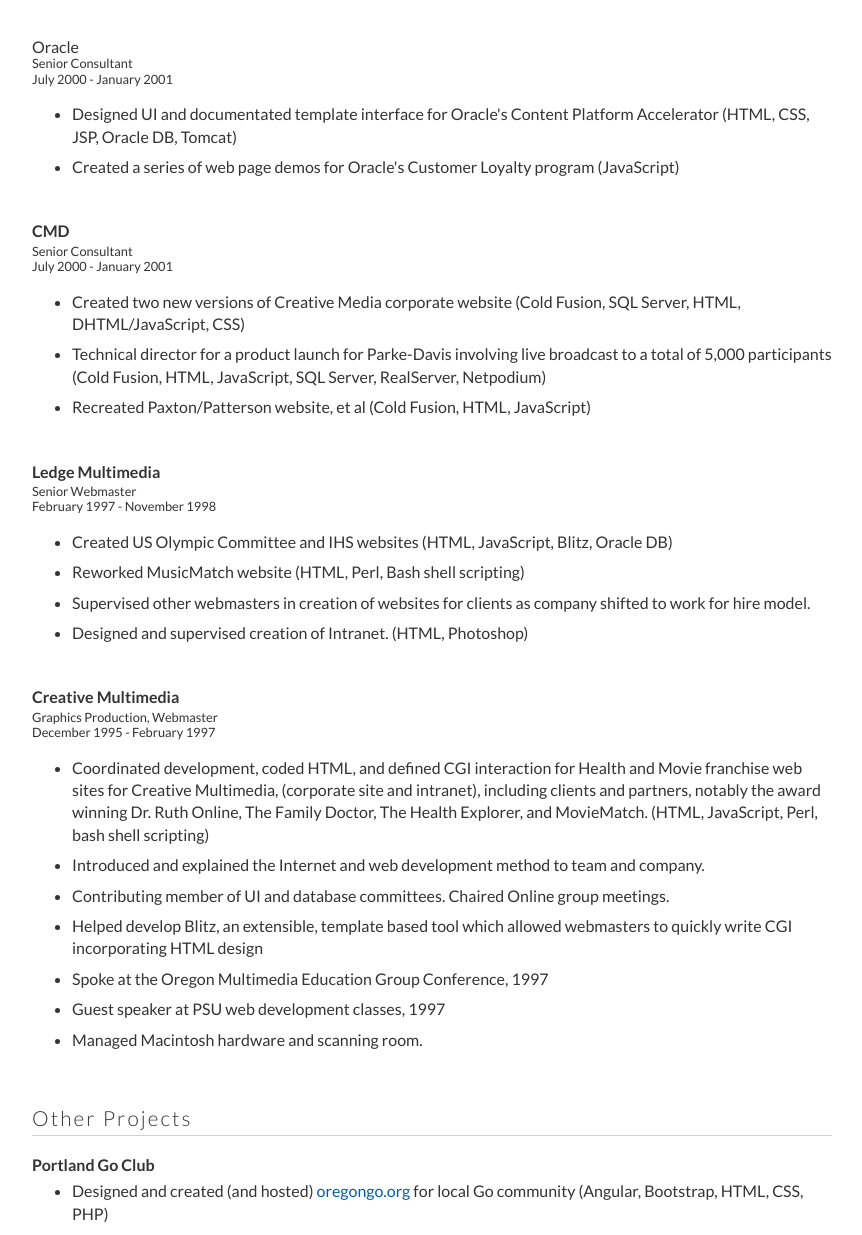
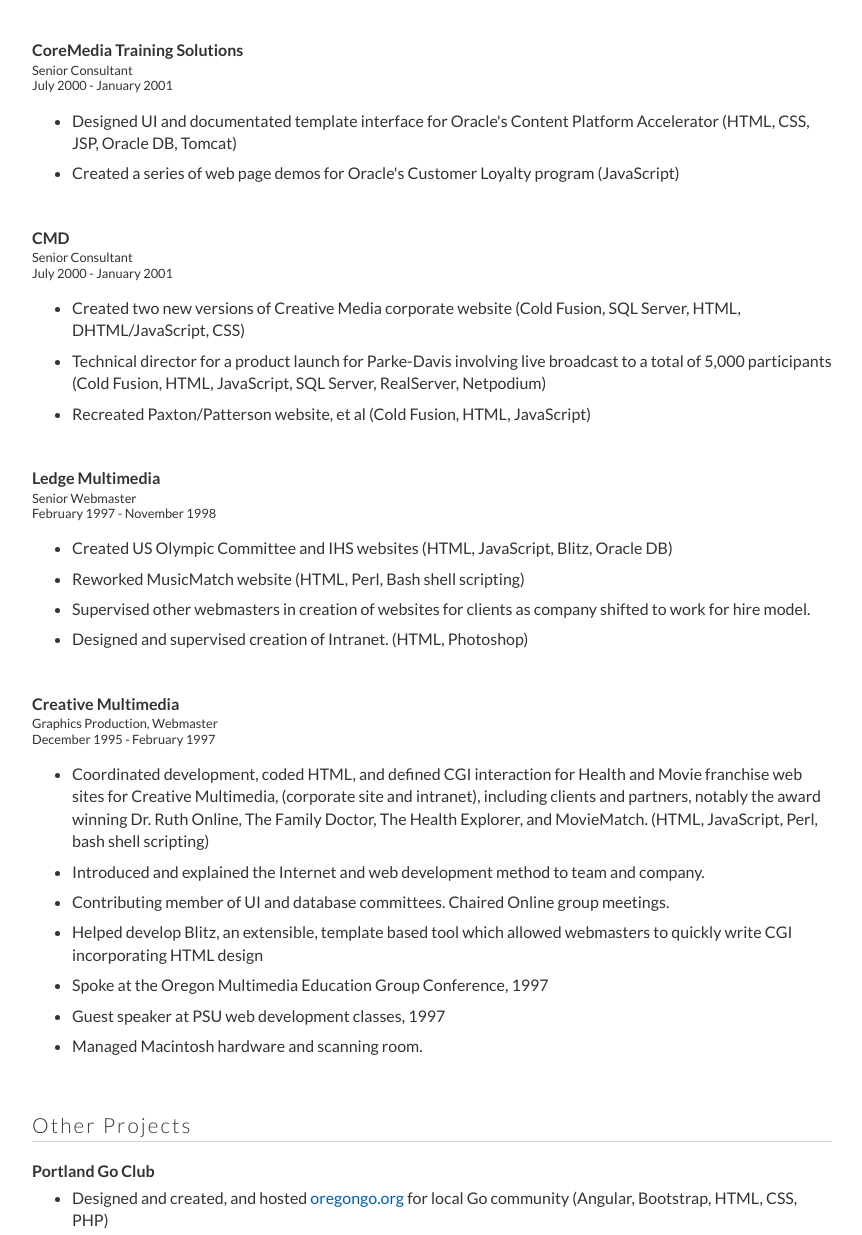
Before and after one commit to glennpeters/glennpeters-dev-gatsby, a Gatsby site: page /resume in a window 1280 px wide. Shown: the part 4413-5648 px from the top of the page, without its empty margins (208-1070 px from the left). Built offline with nearby package versions, Linux system fonts and the light colour scheme; Gatsby itself is replaced by a stand-in of ours.

Commit message:
Updated Resume, fixed Oracle markup

```diff
--- a/src/pages/resume.js
+++ b/src/pages/resume.js
@@ -340,14 +340,11 @@
           </section>
 
           <section className="job extended">
-            <div className="info">
-              <div className="company">
-                Oracle
-              </div>
-              <div className="position">
+            <h4>CoreMedia Training Solutions</h4>
+
+            <div className="position">
                 <div className="title">Senior Consultant</div>
                 <div className="dates">July 2000 - January 2001</div>
-              </div>
             </div>
 
             <ul>
@@ -451,7 +448,7 @@
 
             <ul>
               <li>
-                Designed and created (and hosted)
+                Designed and created, and hosted
                 {' '}
                 <a href="https://oregongo.org/" target="_blank" rel="noopener noreferrer">oregongo.org</a> for
                 local Go community (Angular, Bootstrap, HTML, CSS, PHP)
```
